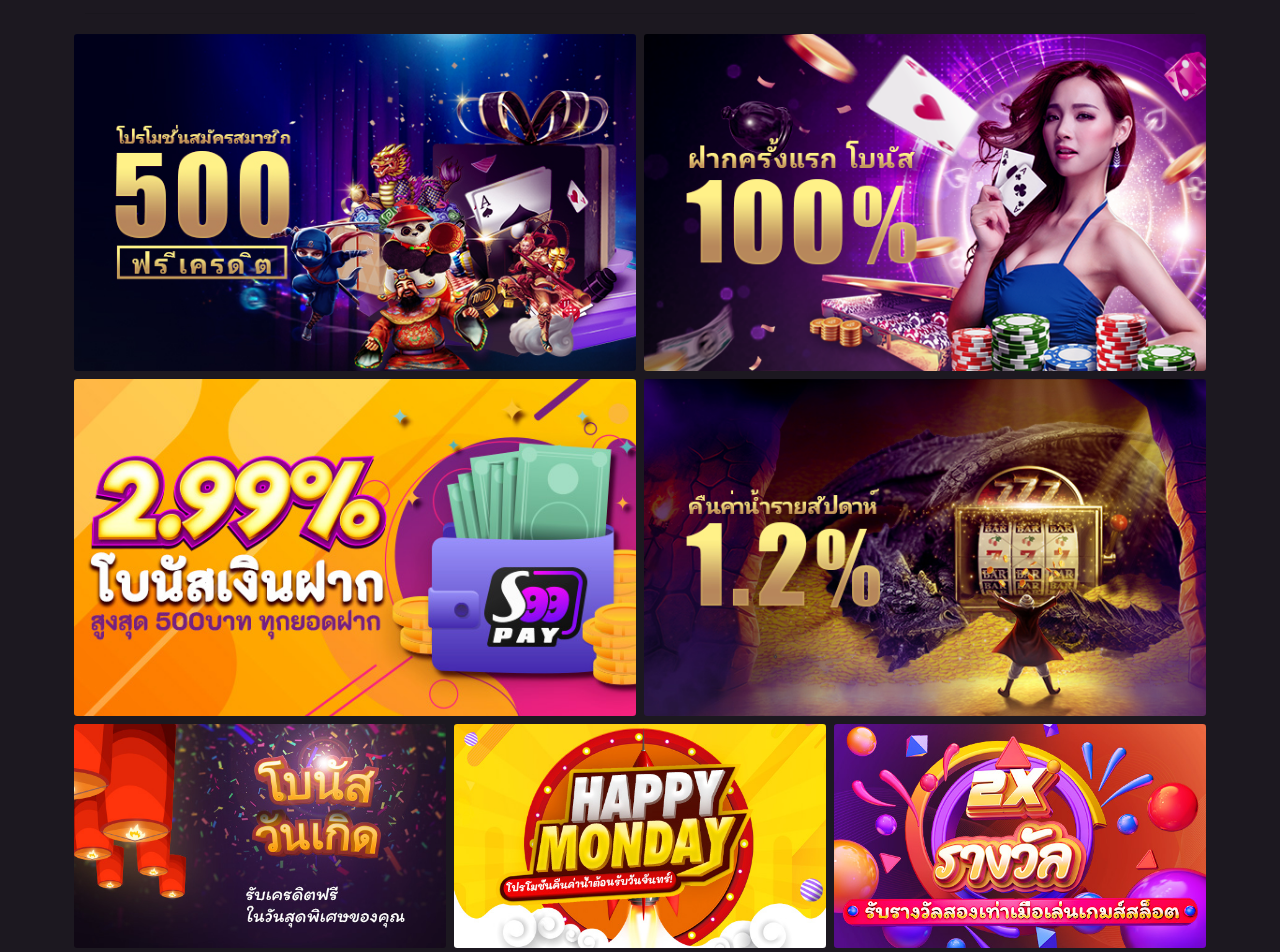
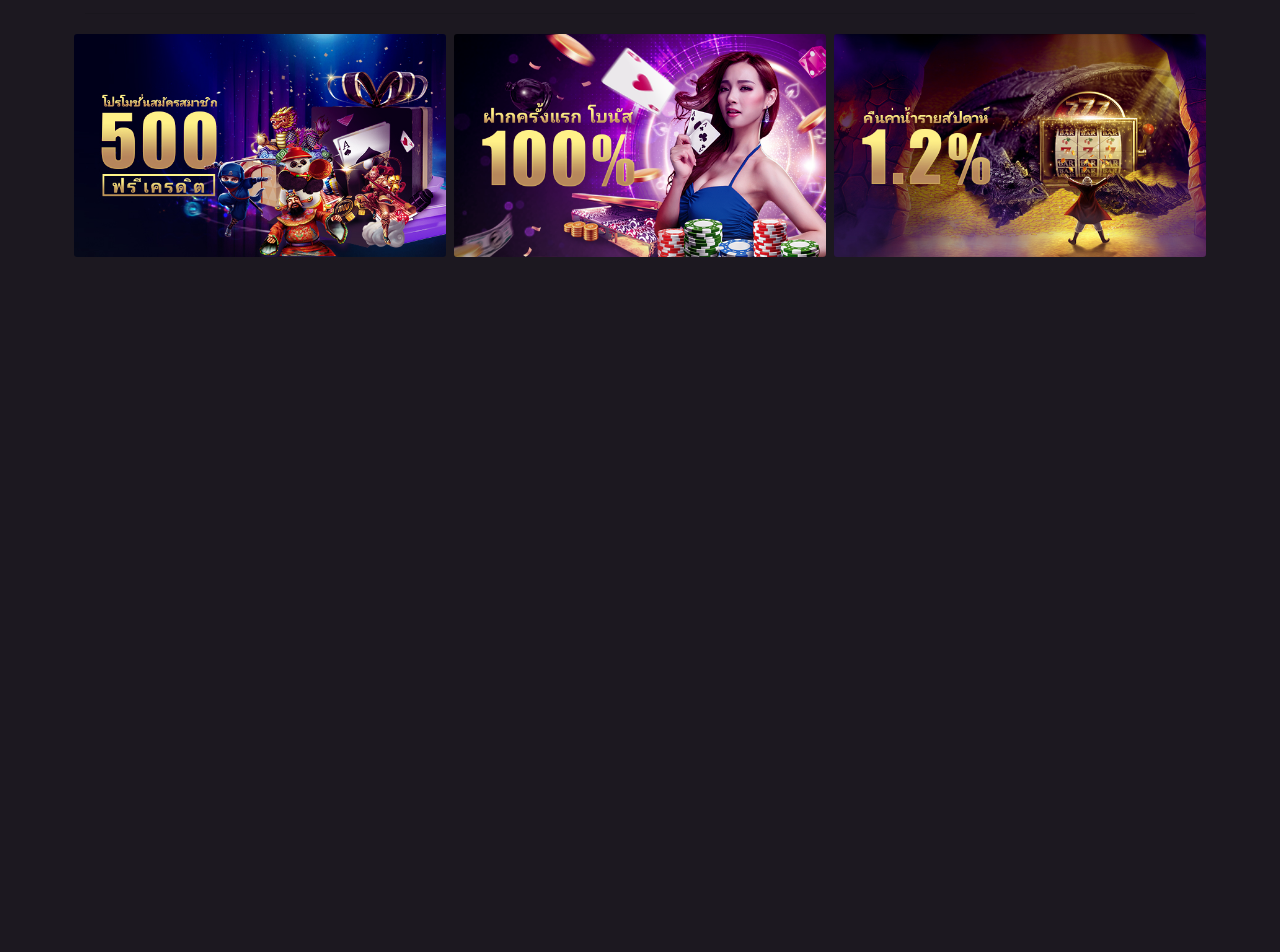
Before and after one commit to anthonybrien6552/si-register, a plain HTML site: page index.html in a window 1280 px wide. Shown: the part 938-1890 px from the top of the page. After the commit the page ends 1199 px from the top, so only its background shows below. Drawn offline with nearby package versions, Linux system fonts and the light colour scheme.

Commit message:
Update index.html

```diff
--- a/index.html
+++ b/index.html
@@ -42,39 +42,19 @@
         <hr>
 
         <div class='row'>
-            <div class="col-sm-6 text-center p-1">
+            <div class="col-sm-4 text-center p-1">
                 <a href="https://lihi1.com/o6Jl0">
                     <img class="rounded-sm" src="./PromotionInfoLanguage14.jpg" style="width:100%">
                 </a>
             </div>
-            <div class="col-sm-6 text-center p-1">
+            <div class="col-sm-4 text-center p-1">
                 <a href="https://lihi1.com/o6Jl0">
                     <img class="rounded-sm" src="./PromotionInfoLanguage44.jpg" style="width:100%">
                 </a>
             </div>
-            <div class="col-sm-6 text-center p-1">
-                <a href="https://lihi1.com/o6Jl0">
-                    <img class="rounded-sm" src="./PromotionInfoLanguage164.jpg" style="width:100%">
-                </a>
-            </div>
-            <div class="col-sm-6 text-center p-1">
+            <div class="col-sm-4 text-center p-1">
                 <a href="https://lihi1.com/o6Jl0">
                     <img class="rounded-sm" src="./PromotionInfoLanguage94.jpg" style="width:100%">
-                </a>
-            </div>
-            <div class="col-sm-4 text-center p-1">
-                <a href="https://lihi1.com/o6Jl0">
-                    <img class="rounded-sm" src="./PromotionInfoLanguage84.jpg" style="width:100%">
-                </a>
-            </div>
-            <div class="col-sm-4 text-center p-1">
-                <a href="https://lihi1.com/o6Jl0">
-                    <img class="rounded-sm" src="./PromotionInfoLanguage74.jpg" style="width:100%">
-                </a>
-            </div>
-            <div class="col-sm-4 text-center p-1">
-                <a href="https://lihi1.com/o6Jl0">
-                    <img class="rounded-sm" src="./PromotionInfoLanguage64.jpg" style="width:100%">
                 </a>
             </div>
         </div>
```
